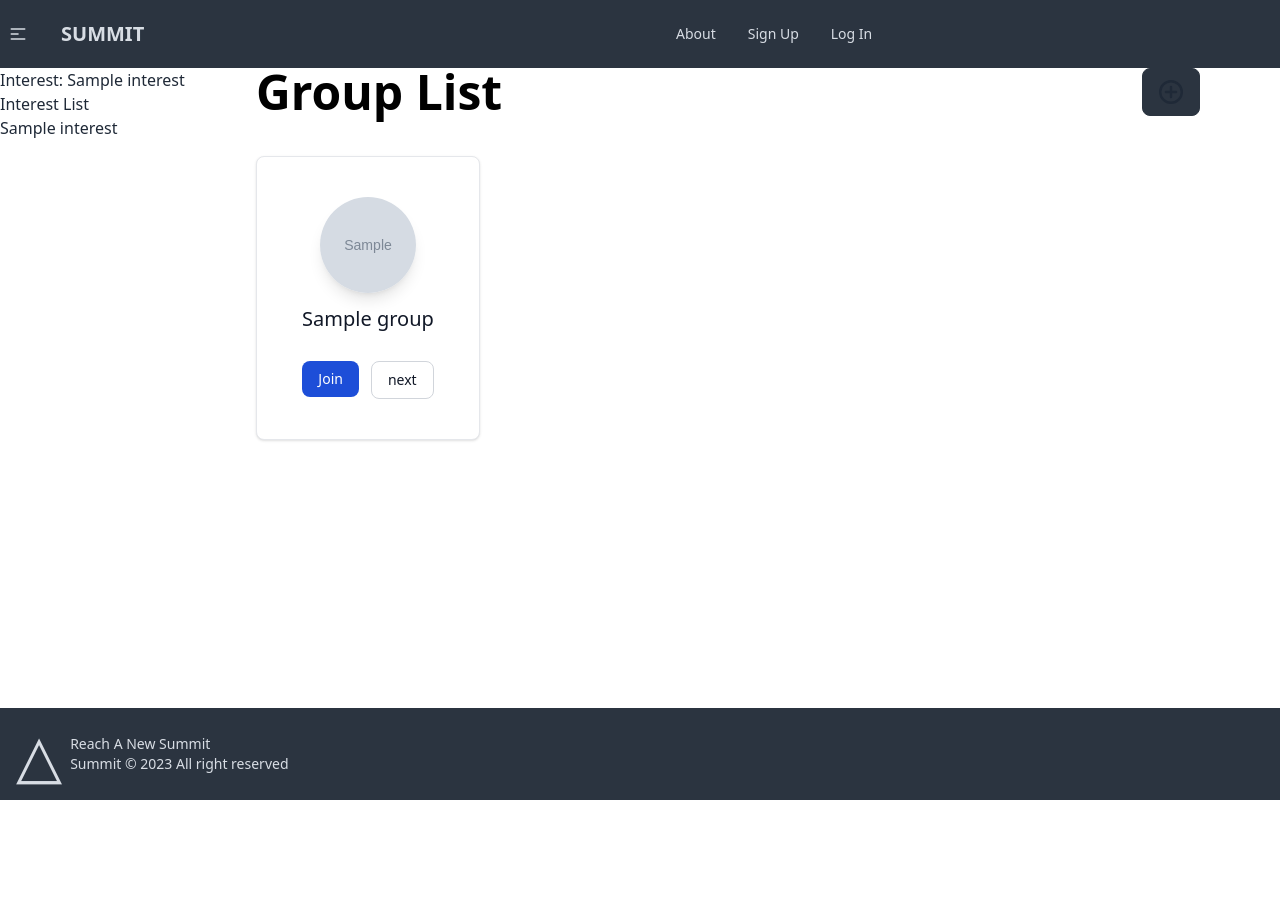
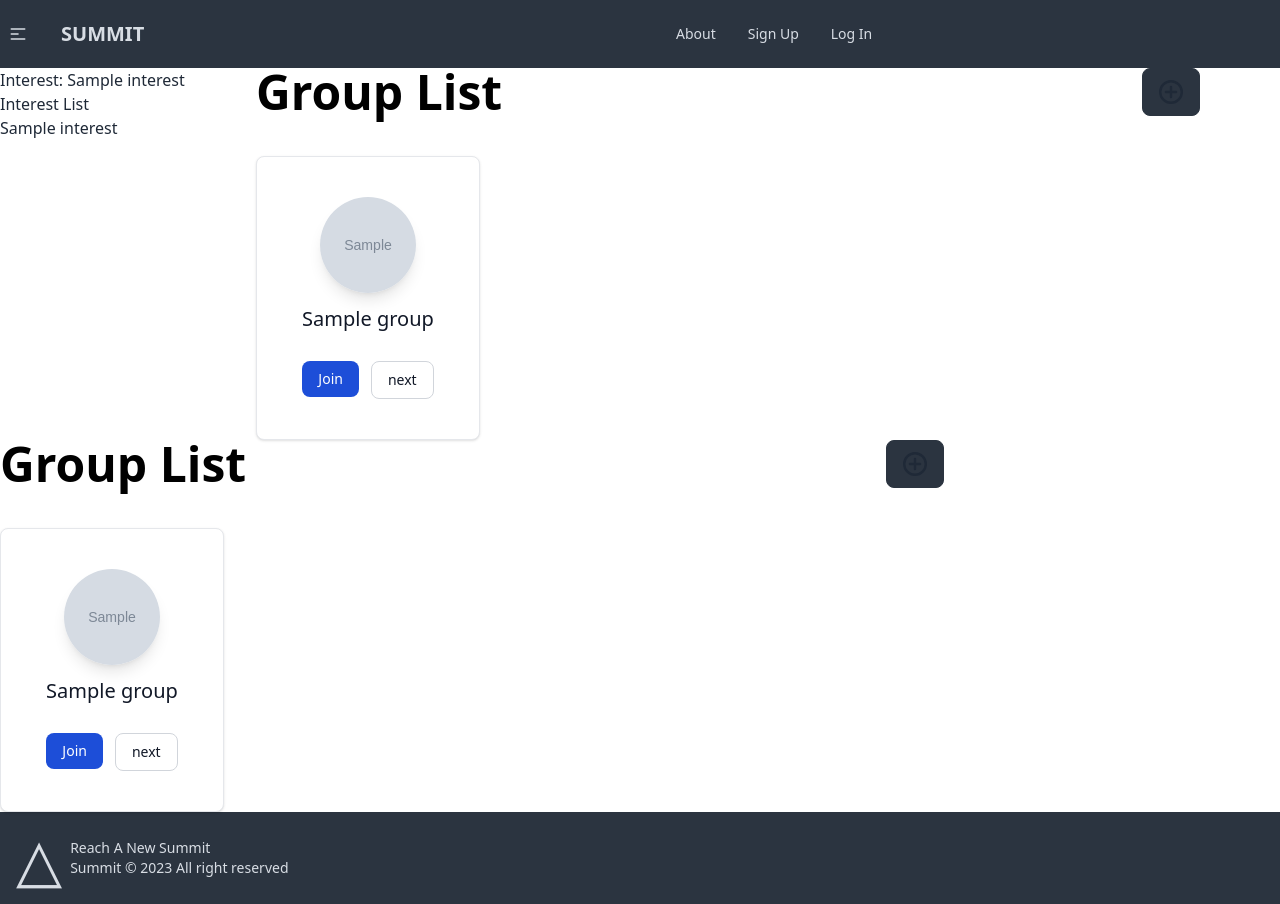
Before and after one commit to Bharatchandran/summitPrj3, a Django app: page /interests/1/groups/ in a window 1280 px wide. Before the commit the page ends 800 px from the top, so only its background shows below. Run offline with Django 4.2, Linux system fonts and the light colour scheme; tables that the repository leaves empty hold one stand-in row (values such as "Sample post"); grey boxes marked "Sample" are stand-in pictures; some libraries are stand-ins or nearby versions.

```diff
--- a/main_app/templates/main_app/group_list.html
+++ b/main_app/templates/main_app/group_list.html
@@ -1,4 +1,5 @@
 {% extends 'base.html'%}
+{%load check_members%}
 {% block content%}
 
 
@@ -61,4 +62,72 @@
 </div>
 
 
+</div>
+<div class="col-span-8">
+<div class="flex justify-between items-center mb-10 mr-20">
+    <h1 class="text-5xl font-bold text-center text-black ">Group List</h1>
+    <a class="btn btn-neutral " href="{%url 'group_new' interest_id %}"><svg class="w-6 h-6 text-gray-800 dark:text-white" aria-hidden="true" xmlns="http://www.w3.org/2000/svg" width="20" height="20" fill="none" viewBox="0 0 20 20">
+        <path stroke="currentColor" stroke-linecap="round" stroke-linejoin="round" stroke-width="2" d="M10 5.757v8.486M5.757 10h8.486M19 10a9 9 0 1 1-18 0 9 9 0 0 1 18 0Z"/>
+      </svg></a>
+
+</div>
+<div class="grid md:grid-cols-2  xl:grid-cols-4 gap-4 mr-20">
+{% for group in groups %}
+
+
+      <div class="w-full max-w-lg bg-white border border-gray-200 rounded-lg shadow dark:bg-gray-800 dark:border-gray-700 relative">
+        {%if group.owner_id == user_id%}
+        <div class="dropdown dropdown-end absolute right-0 top-0 ">
+  <label tabindex="0" class="btn bg-white border-0  dark:bg-gray-800 m-1"><svg class="w-6 h-6 text-gray-800 dark:text-white" aria-hidden="true" xmlns="http://www.w3.org/2000/svg" fill="currentColor" viewBox="0 0 16 3">
+    <path d="M2 0a1.5 1.5 0 1 1 0 3 1.5 1.5 0 0 1 0-3Zm6.041 0a1.5 1.5 0 1 1 0 3 1.5 1.5 0 0 1 0-3ZM14 0a1.5 1.5 0 1 1 0 3 1.5 1.5 0 0 1 0-3Z"/>
+  </svg></label>
+  <ul tabindex="0" class="dropdown-content z-[1] menu p-2 shadow bg-base-100 rounded-box w-52">
+    <li>
+      <a href="{%url 'group_update' group.id%}" class="block px-4 py-2 text-sm text-gray-700 hover:bg-gray-100 dark:hover:bg-gray-600 dark:text-gray-200 dark:hover:text-white">Edit</a>
+  </li>
+
+  <li>
+      <a href="{%url 'group_delete' group.id%}" class="block px-4 py-2 text-sm text-red-600 hover:bg-gray-100 dark:hover:bg-gray-600 dark:text-gray-200 dark:hover:text-white">Delete</a>
+  </li>
+  </ul>
+</div>
+{%endif%}
+        <div class="mt-10 flex flex-col items-center pb-10">
+            {%if group.image_url|slice:"0:5" == "https"%}
+            <img class="w-24 h-24 mb-3 rounded-full shadow-lg" src="{{group.image_url}}" alt="Bonnie image"/>
+            {%else%}
+            <img class="w-24 h-24 mb-3 rounded-full shadow-lg" src="../../../../static/images/random_group_image/{{group.image_url}}" alt="Bonnie image"/>
+            {%endif%}
+            <h5 class="mb-1 text-xl font-medium text-gray-900 dark:text-white">{{ group.name }}</h5>
+            <div class="flex mt-4 space-x-3 md:mt-6">
+
+
+                {% if members|check_membership_exists:group %}
+                {%else%}
+                <form action="{%url 'add_member_to_group' interest_id  group.id%}" method="POST">
+                    {%csrf_token%}
+                    <button class="inline-flex items-center px-4 py-2 text-sm font-medium text-center text-white bg-blue-700 rounded-lg hover:bg-blue-800 focus:ring-4 focus:outline-none focus:ring-blue-300 dark:bg-blue-600 dark:hover:bg-blue-700 dark:focus:ring-blue-800" type="submit">Join</button>
+                </form>
+                {%endif%}
+
+
+
+
+
+
+              <a href="{%url 'group_detail' group.id%}" class="inline-flex items-center px-4 py-2 text-sm font-medium text-center text-gray-900 bg-white border border-gray-300 rounded-lg hover:bg-gray-100 focus:ring-4 focus:outline-none focus:ring-gray-200 dark:bg-gray-800 dark:text-white dark:border-gray-600 dark:hover:bg-gray-700 dark:hover:border-gray-700 dark:focus:ring-gray-700">next</a>
+          </div>
+        </div>
+    </div>
+
+
+{%endfor%}
+</div>
+
+<!-- Perhap change this to dynamic dispay interest name for the title -->
+
+
+
+</div>
+
 {% endblock %}
--- /dev/null
+++ b/main_app/templatetags/check_members.py
@@ -0,0 +1,8 @@
+from django import template
+register = template.Library()
+
+@register.filter(name='check_membership_exists')
+def check_membership_exists(member_object, group):
+     # get the user id
+    group_id = int(group.id)
+    return member_object.filter(group_id=group_id).exists()
```
Also changed, not shown: main_app/templatetags/__init__.py (added).
